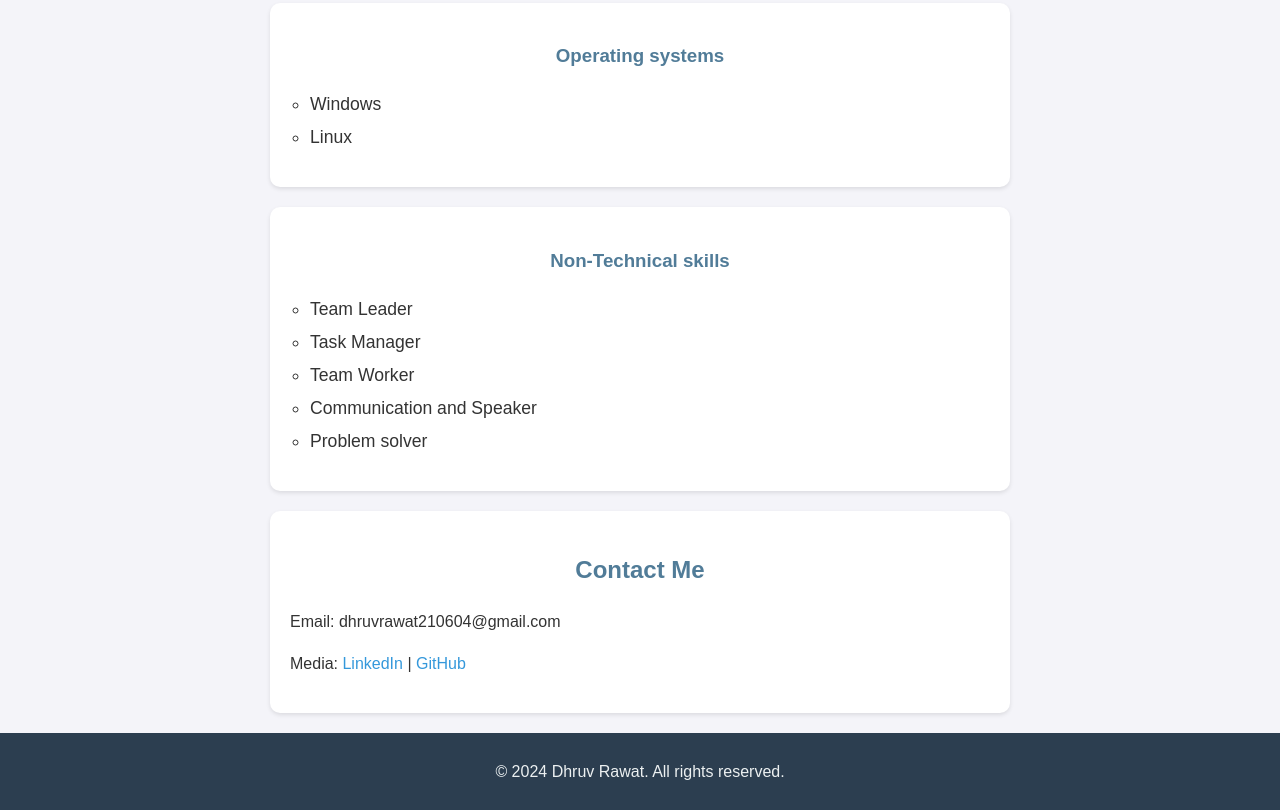
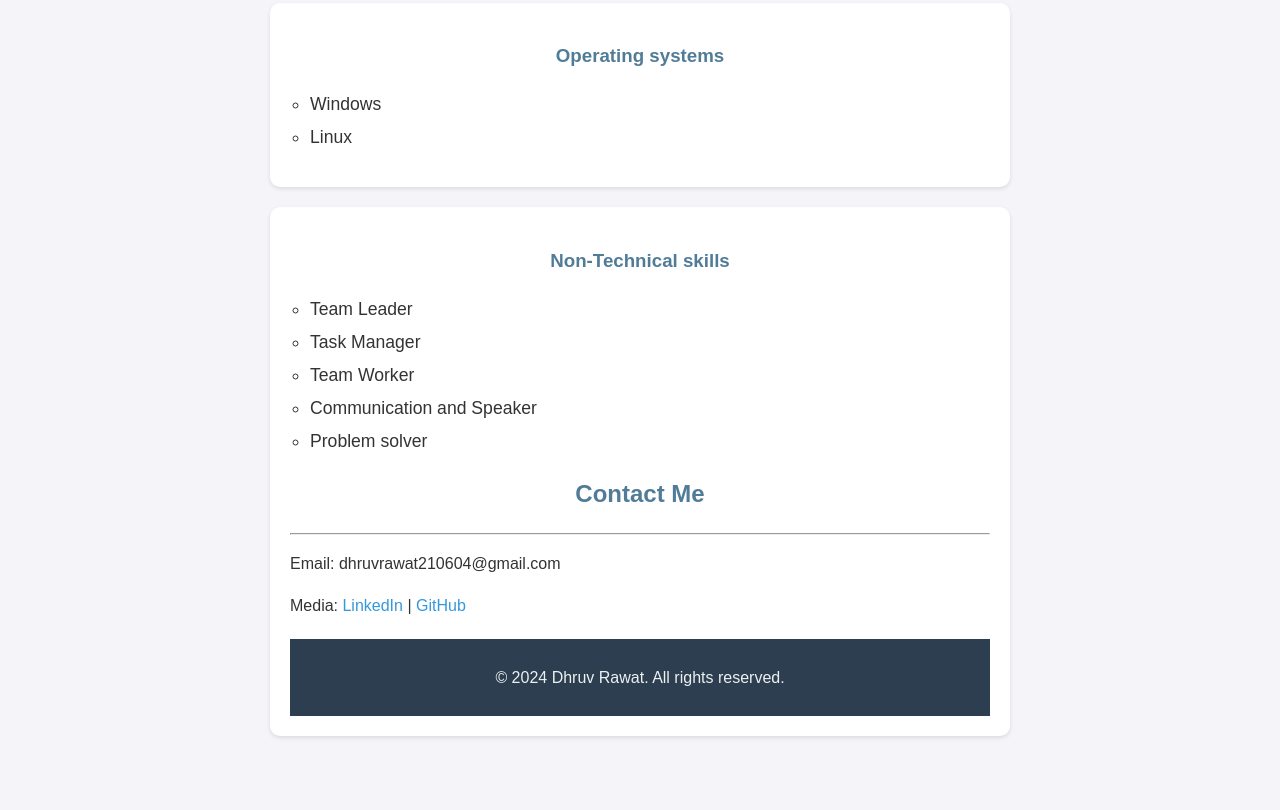
Before and after one commit to Dhruvrawat04/Myportfolio, a plain HTML site: page index.html in a window 1280 px wide. Shown: the part 692-1502 px from the top of the page. After the commit the page ends 1448 px from the top, so only its background shows below. Drawn offline with Linux system fonts and the light colour scheme.

Commit message:
index.html

```diff
--- a/index.html
+++ b/index.html
@@ -48,16 +48,14 @@
           <li>Communication and Speaker</li>
           <li>Problem solver</li>
       </ul>
-    </section>
-      <section id="contact">
-        <h2>Contact Me</h2>
+        <h2>Contact Me</h2><hr>
         <p>Email: dhruvrawat210604@gmail.com</p>
 
         <p>Media:
           <a href="https://www.linkedin.com/in/dhruv-rawat-1516a92b5?utm_source=share&utm_campaign=share_via&utm_content=profile&utm_medium=android_app">LinkedIn</a> |
           <a href="https://github.com/Dhruvrawat04">GitHub</a>
         </p>
-      </section>
+
 
       <footer>
         <p>&copy; 2024 Dhruv Rawat. All rights reserved.</p>
```
